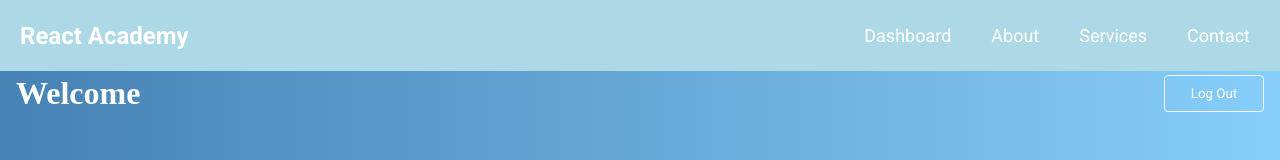
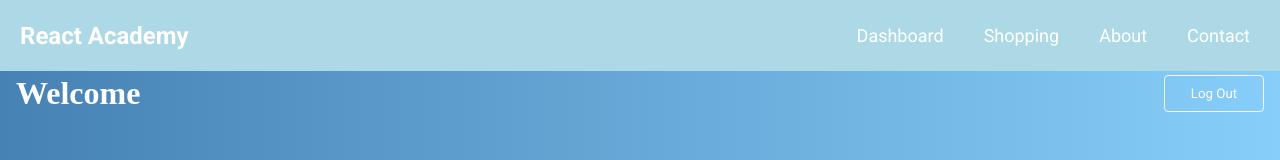
Before and after one commit to Espadv69/Course-2025, a React (Vite) app in the folder Login-Register/: page /dashboard in a window 1280 px wide. Shown: the top 160 px of the page. Built offline with nearby package versions, Linux system fonts and the light colour scheme; sample sign-in values are in the browser's storage; a web font is replaced by a local one.

Commit message:
Add link Shopping

```diff
--- a/Login-Register/src/components/Navbar.jsx
+++ b/Login-Register/src/components/Navbar.jsx
@@ -35,13 +35,13 @@ const Navbar = () => {
           </Link>
         </li>
         <li>
-          <Link to="/about" onClick={() => setMenuOpen(false)}>
-            About
+          <Link to="/shopping" onClick={() => setMenuOpen(false)}>
+            Shopping
           </Link>
         </li>
         <li>
-          <Link to="/services" onClick={() => setMenuOpen(false)}>
-            Services
+          <Link to="/about" onClick={() => setMenuOpen(false)}>
+            About
           </Link>
         </li>
         <li>
```
